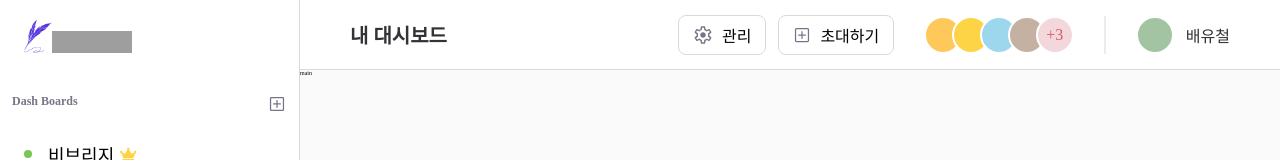
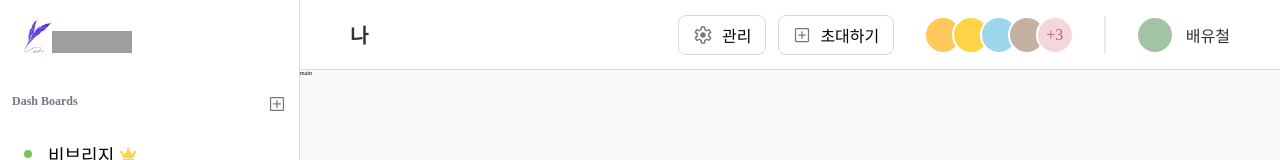
Before and after one commit to WhatToDo6/WhatToDo, a Next.js app: page /dashboard/Dashboard.module in a window 1280 px wide. Shown: the top 160 px of the page. Built offline with nearby package versions, Linux system fonts and the light colour scheme; grey boxes are pictures that could not be loaded.

Commit message:
fix: 계정관리 페이지에서 dashboardnav title 달라지게 수정

```diff
--- a/src/components/common/layout/index.tsx
+++ b/src/components/common/layout/index.tsx
@@ -11,16 +11,14 @@ type LayoutProps = {
 }
 
 const Layout = ({ children }: LayoutProps) => {
-  const {
-    query: { id },
-  } = useRouter()
+  const { pathname } = useRouter()
 
   return (
     <div className={S.container}>
       <SideMenu />
       <div className={S.rightSideContainer}>
         <nav>
-          <DashboardHeader id={id} />
+          <DashboardHeader pathname={pathname} />
         </nav>
         <main>{children}</main>
       </div>
--- a/src/components/dashboard/header/index.tsx
+++ b/src/components/dashboard/header/index.tsx
@@ -67,16 +67,25 @@ const MEMBERS = [
   },
 ]
 
-interface DashboardHeaderProps {
-  id?: string | string[]
+// TODO: 타입좁히기
+// type PathName = '/dashboard' | '/mypage' | '/dashboard/[id]'
+
+const TITLE: Record<string, string> = {
+  '/dashboard': '내 대시보드',
+  '/mypage': '계정관리',
+  '/dashboard/[id]': '나',
 }
 
-function DashboardHeader({ id }: DashboardHeaderProps) {
+interface DashboardHeaderProps {
+  pathname: string
+}
+
+function DashboardHeader({ pathname }: DashboardHeaderProps) {
   return (
     <div className={S.container}>
-      <div className={S.title}>내 대시보드</div>
+      <div className={S.title}>{TITLE[pathname]}</div>
       <div className={S.rightBox}>
-        {id && (
+        {pathname.includes('id') && (
           <>
             <div className={S.btnBox}>
               {BUTTONS.map((btn) => (
```
